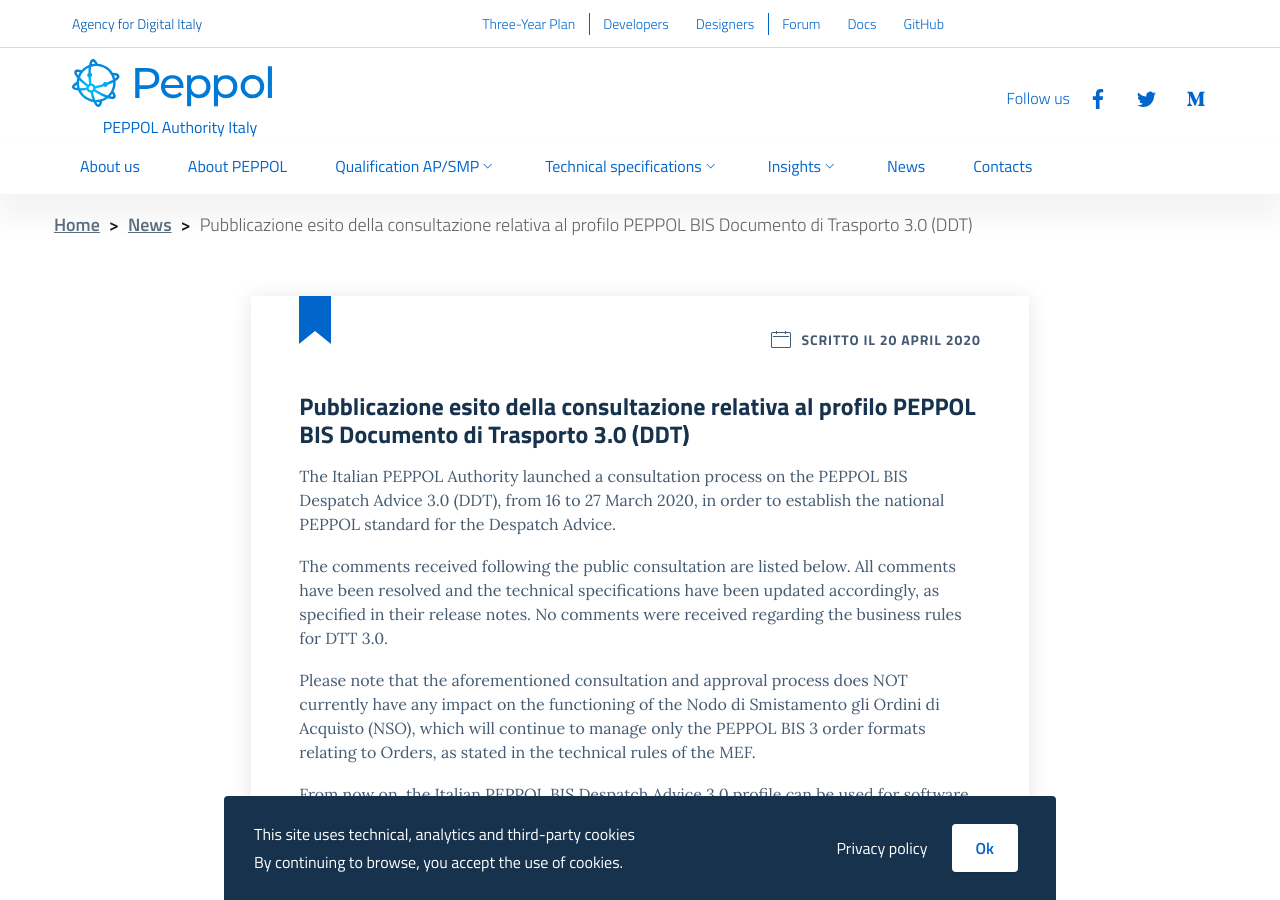
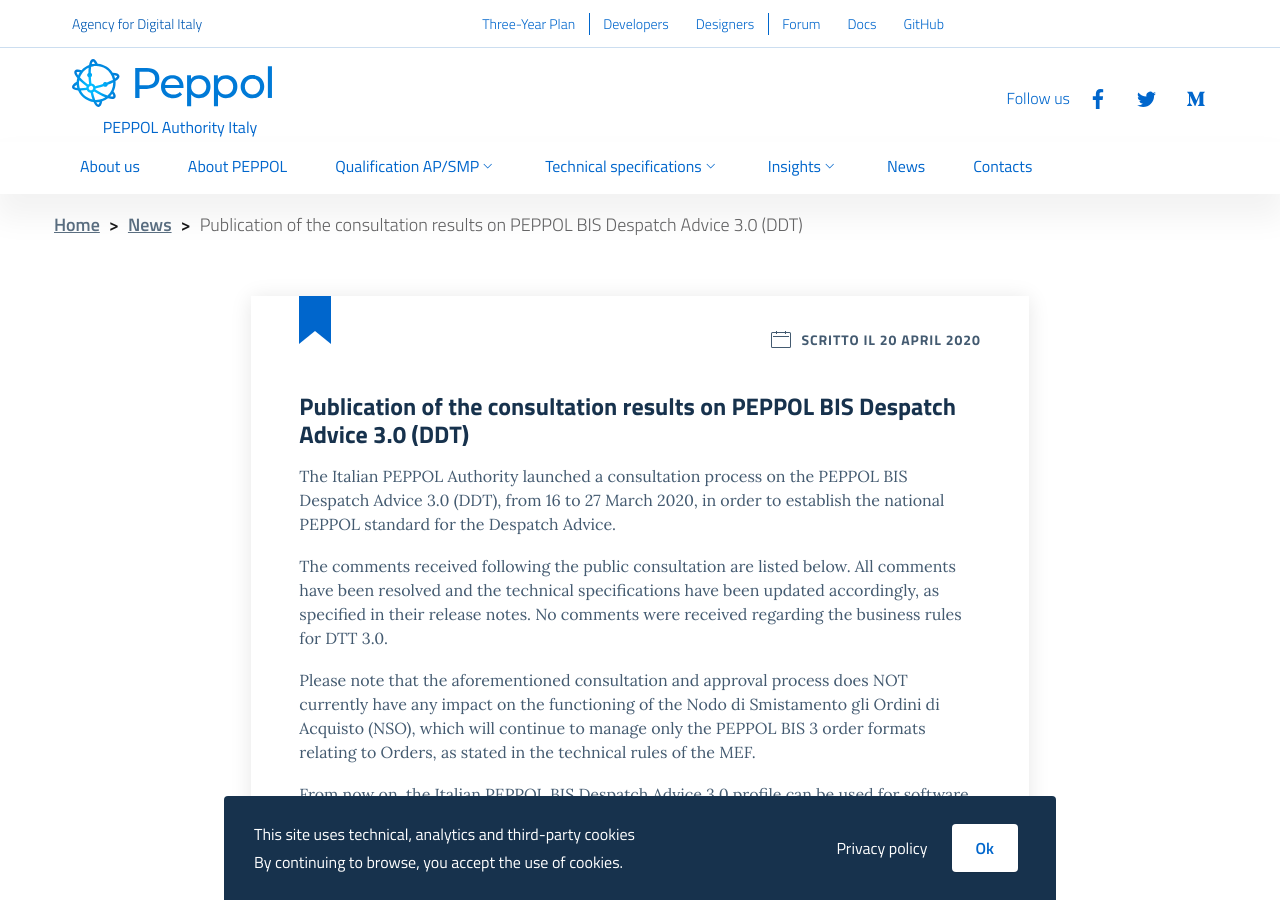
Before and after one commit to realeroberto/peppol.agid.gov.it, a Jekyll site: the page built from en/_posts/2020-04-20-result-ddt-consultation.md, in a window 1280 px wide and 900 px high. Built offline with Jekyll 4.4.1, drawn with Linux system fonts in a browser that asks for light colours.

Commit message:
Fix title

```diff
--- a/en/_posts/2020-04-20-result-ddt-consultation.md
+++ b/en/_posts/2020-04-20-result-ddt-consultation.md
@@ -1,6 +1,6 @@
 ---
 layout: post
-title: Pubblicazione esito della consultazione relativa al profilo PEPPOL BIS Documento di Trasporto 3.0 (DDT)
+title: Publication of the consultation results on PEPPOL BIS Despatch Advice 3.0 (DDT)
 lang: en
 ref: esito-consultazione-peppol-ddt
 excerpt_separator: <!--more-->
```
